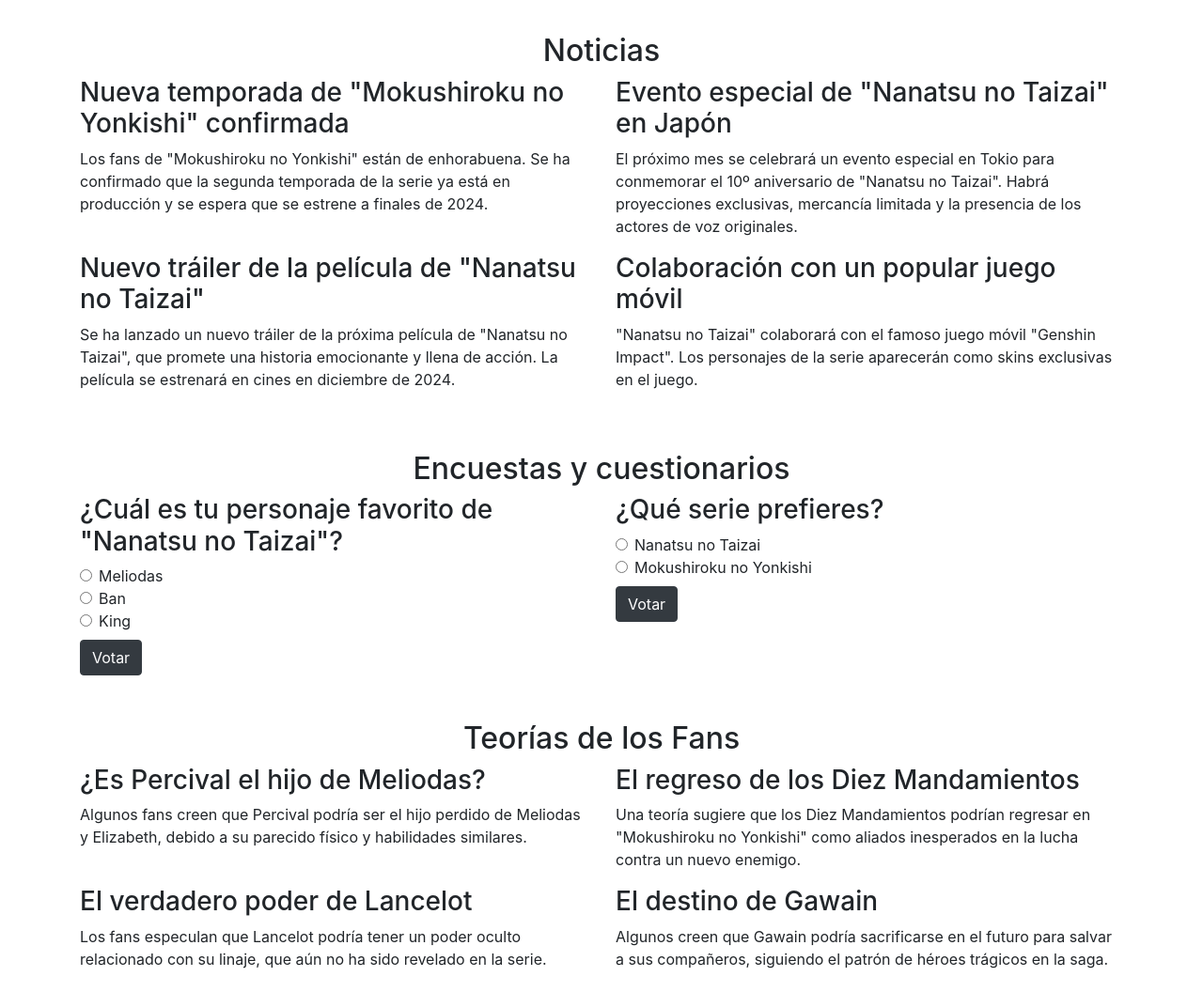
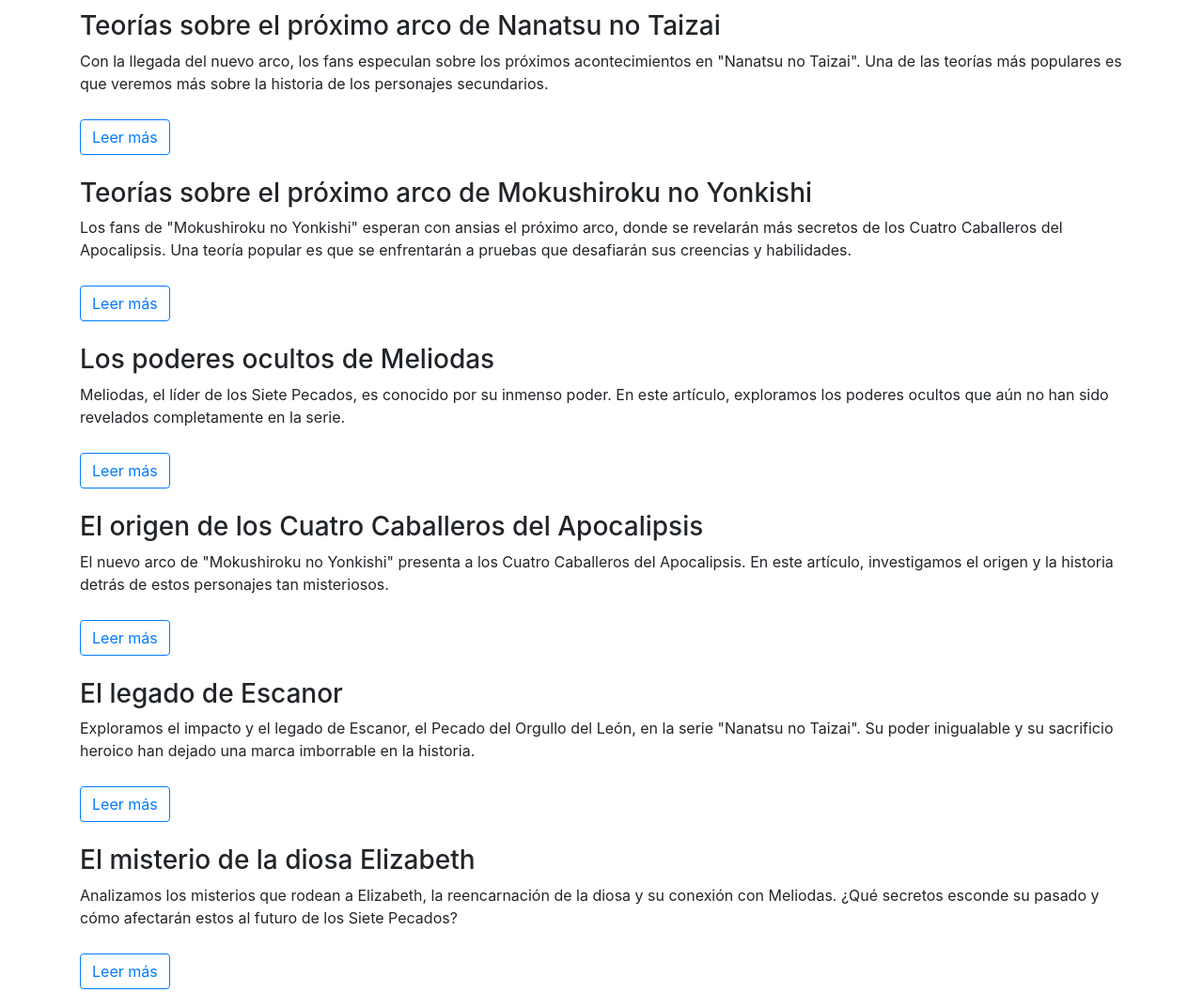
Before and after one commit to DavidPerez9988/Nanatsu-no-Taizai, a plain HTML site: page index.html in a window 1280 px wide. Shown: the part 1180-2236 px from the top of the page at 94% size. Drawn offline with nearby package versions, Linux system fonts and the light colour scheme.

Commit message:
Update index.html

```diff
--- a/index.html
+++ b/index.html
@@ -110,6 +110,54 @@
                 <button class="btn btn-outline-primary leer-mas-btn">Leer más</button>
             </article>
             <!-- Más artículos aquí -->
+       <article class="mb-4">
+                <h3>Teorías sobre el próximo arco de Nanatsu no Taizai</h3>
+                <p>Con la llegada del nuevo arco, los fans especulan sobre los próximos acontecimientos en "Nanatsu no Taizai". Una de las teorías más populares es que veremos más sobre la historia de los personajes secundarios.</p>
+                <div class="contenido-adicional" style="display: none;">
+                    <p>Otra teoría sugiere que veremos el regreso de antiguos enemigos que se unirán a las fuerzas oscuras para luchar contra los Siete Pecados. Los fans también esperan ver desarrollos importantes en las relaciones entre los personajes principales.</p>
+                </div>
+                <button class="btn btn-outline-primary leer-mas-btn">Leer más</button>
+            </article>
+            <article class="mb-4">
+                <h3>Teorías sobre el próximo arco de Mokushiroku no Yonkishi</h3>
+                <p>Los fans de "Mokushiroku no Yonkishi" esperan con ansias el próximo arco, donde se revelarán más secretos de los Cuatro Caballeros del Apocalipsis. Una teoría popular es que se enfrentarán a pruebas que desafiarán sus creencias y habilidades.</p>
+                <div class="contenido-adicional" style="display: none;">
+                    <p>Se especula que los nuevos caballeros se enfrentarán a pruebas que desafiarán sus creencias y habilidades, forjando alianzas inesperadas y revelando traiciones ocultas.</p>
+                </div>
+                <button class="btn btn-outline-primary leer-mas-btn">Leer más</button>
+            </article>
+            <article class="mb-4">
+                <h3>Los poderes ocultos de Meliodas</h3>
+                <p>Meliodas, el líder de los Siete Pecados, es conocido por su inmenso poder. En este artículo, exploramos los poderes ocultos que aún no han sido revelados completamente en la serie.</p>
+                <div class="contenido-adicional" style="display: none;">
+                    <p>Desde su habilidad con la Full Counter hasta sus transformaciones demoníacas, Meliodas continúa sorprendiendo a los fans con nuevas habilidades y secretos por descubrir.</p>
+                </div>
+                <button class="btn btn-outline-primary leer-mas-btn">Leer más</button>
+            </article>
+            <article class="mb-4">
+                <h3>El origen de los Cuatro Caballeros del Apocalipsis</h3>
+                <p>El nuevo arco de "Mokushiroku no Yonkishi" presenta a los Cuatro Caballeros del Apocalipsis. En este artículo, investigamos el origen y la historia detrás de estos personajes tan misteriosos.</p>
+                <div class="contenido-adicional" style="display: none;">
+                    <p>Desde sus conexiones con los Siete Pecados hasta sus propios poderes únicos, los Cuatro Caballeros del Apocalipsis prometen traer nuevas y emocionantes aventuras a la saga.</p>
+                </div>
+                <button class="btn btn-outline-primary leer-mas-btn">Leer más</button>
+            </article>
+            <article class="mb-4">
+                <h3>El legado de Escanor</h3>
+                <p>Exploramos el impacto y el legado de Escanor, el Pecado del Orgullo del León, en la serie "Nanatsu no Taizai". Su poder inigualable y su sacrificio heroico han dejado una marca imborrable en la historia.</p>
+                <div class="contenido-adicional" style="display: none;">
+                    <p>Escanor, conocido por su inmenso poder durante el día y su vulnerabilidad por la noche, ha sido uno de los personajes más queridos y trágicos de la serie. Su historia de redención y sacrificio es una de las más memorables.</p>
+                </div>
+                <button class="btn btn-outline-primary leer-mas-btn">Leer más</button>
+            </article>
+            <article class="mb-4">
+                <h3>El misterio de la diosa Elizabeth</h3>
+                <p>Analizamos los misterios que rodean a Elizabeth, la reencarnación de la diosa y su conexión con Meliodas. ¿Qué secretos esconde su pasado y cómo afectarán estos al futuro de los Siete Pecados?</p>
+                <div class="contenido-adicional" style="display: none;">
+                    <p>Elizabeth ha sido una figura central en la lucha contra los demonios y en la búsqueda de la paz. Su relación con Meliodas y sus repetidas reencarnaciones son clave para desentrañar los misterios de la serie.</p>
+                </div>
+                <button class="btn btn-outline-primary leer-mas-btn">Leer más</button>
+            </article>
         </section>
 
         <!-- Sección de Noticias (ampliada) -->
```
